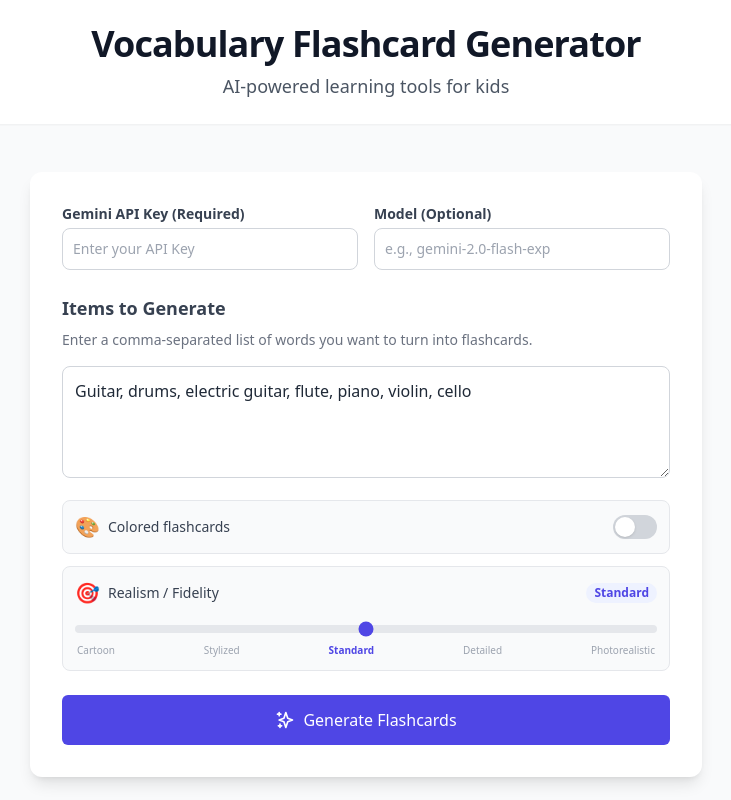
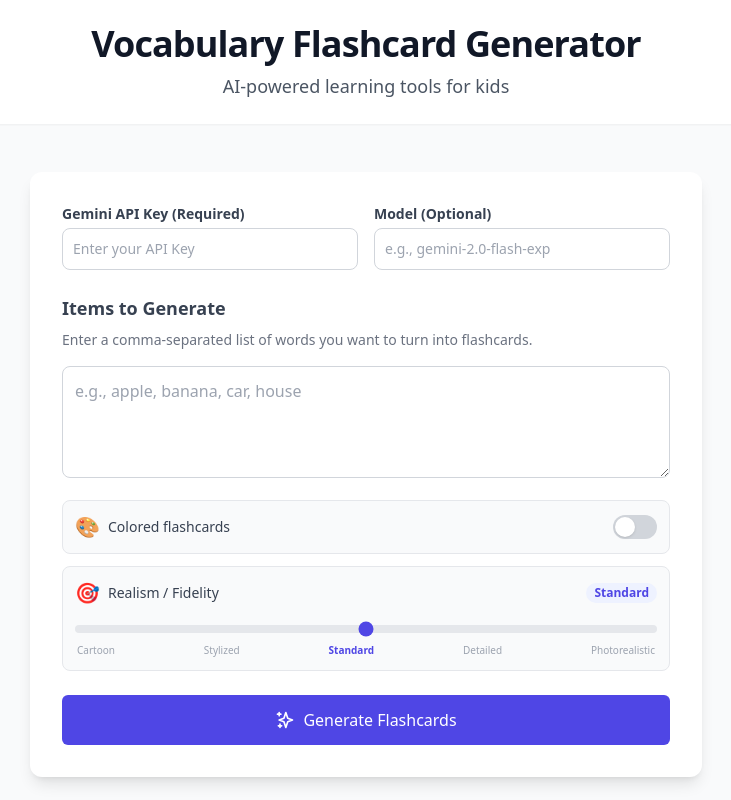
Before and after one commit to travensolli/vocabulary-flashcard-generator, a React (Vite) app: page / in a window 1280 px wide. Shown: the top 800 px of the page, without its empty margins (274-1005 px from the left). Built offline with nearby package versions, Linux system fonts and the light colour scheme.

Commit message:
eliminar uso de initialItems

```diff
--- a/components/GeneratorForm.tsx
+++ b/components/GeneratorForm.tsx
@@ -14,8 +14,6 @@ interface GeneratorFormProps {
   model: string;
   onModelChange: (model: string) => void;
 }
-
-const initialItems = "Guitar, drums, electric guitar, flute, piano, violin, cello";
 
 const REALISM_LABELS: Record<number, string> = {
   1: 'Cartoon',
@@ -37,7 +35,7 @@ export const GeneratorForm: React.FC<GeneratorFormProps> = ({
   model,
   onModelChange
 }) => {
-  const [inputText, setInputText] = useState<string>(initialItems);
+  const [inputText, setInputText] = useState<string>('');
 
   const handleSubmit = (e: React.FormEvent) => {
     e.preventDefault();
```
